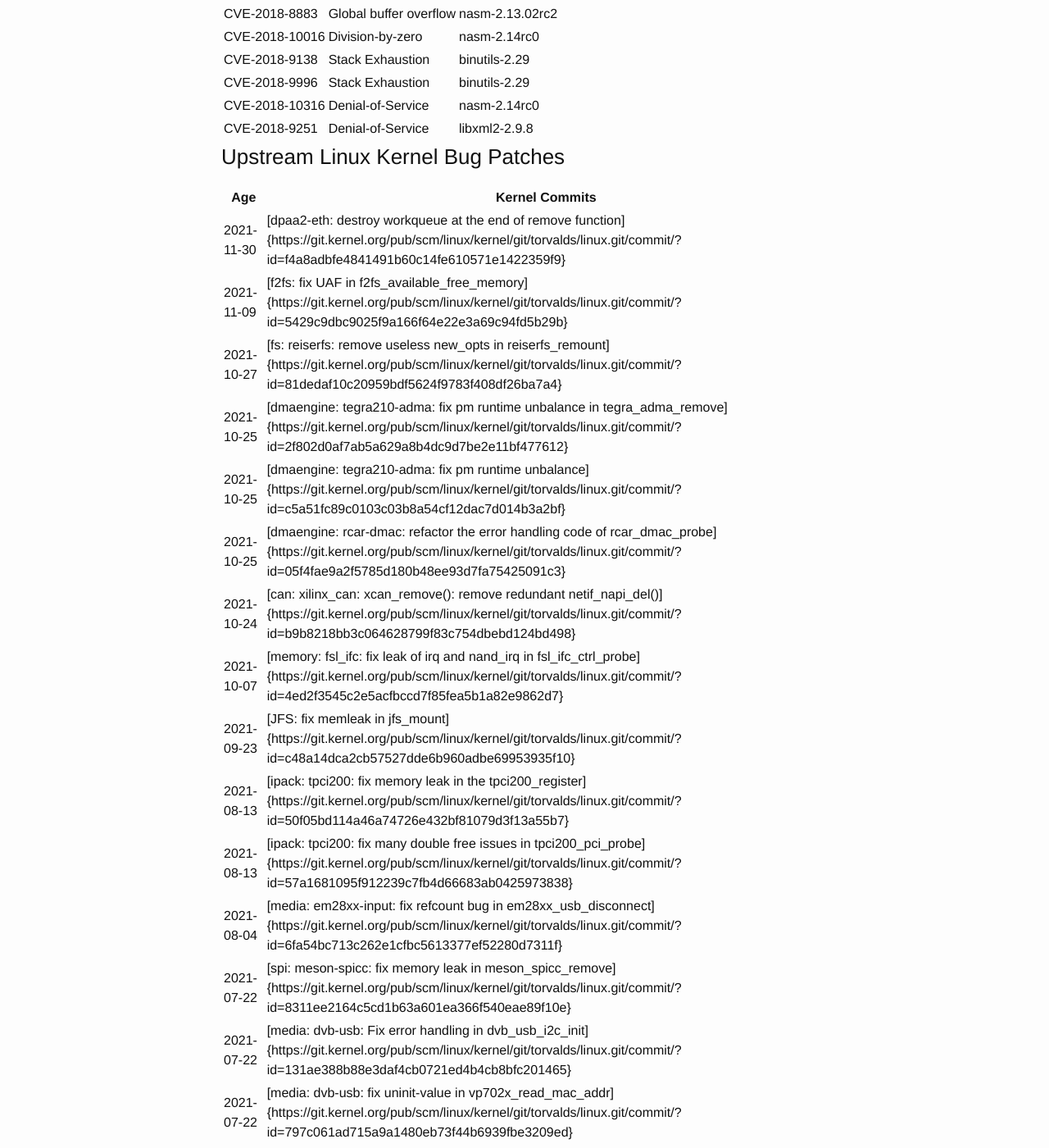
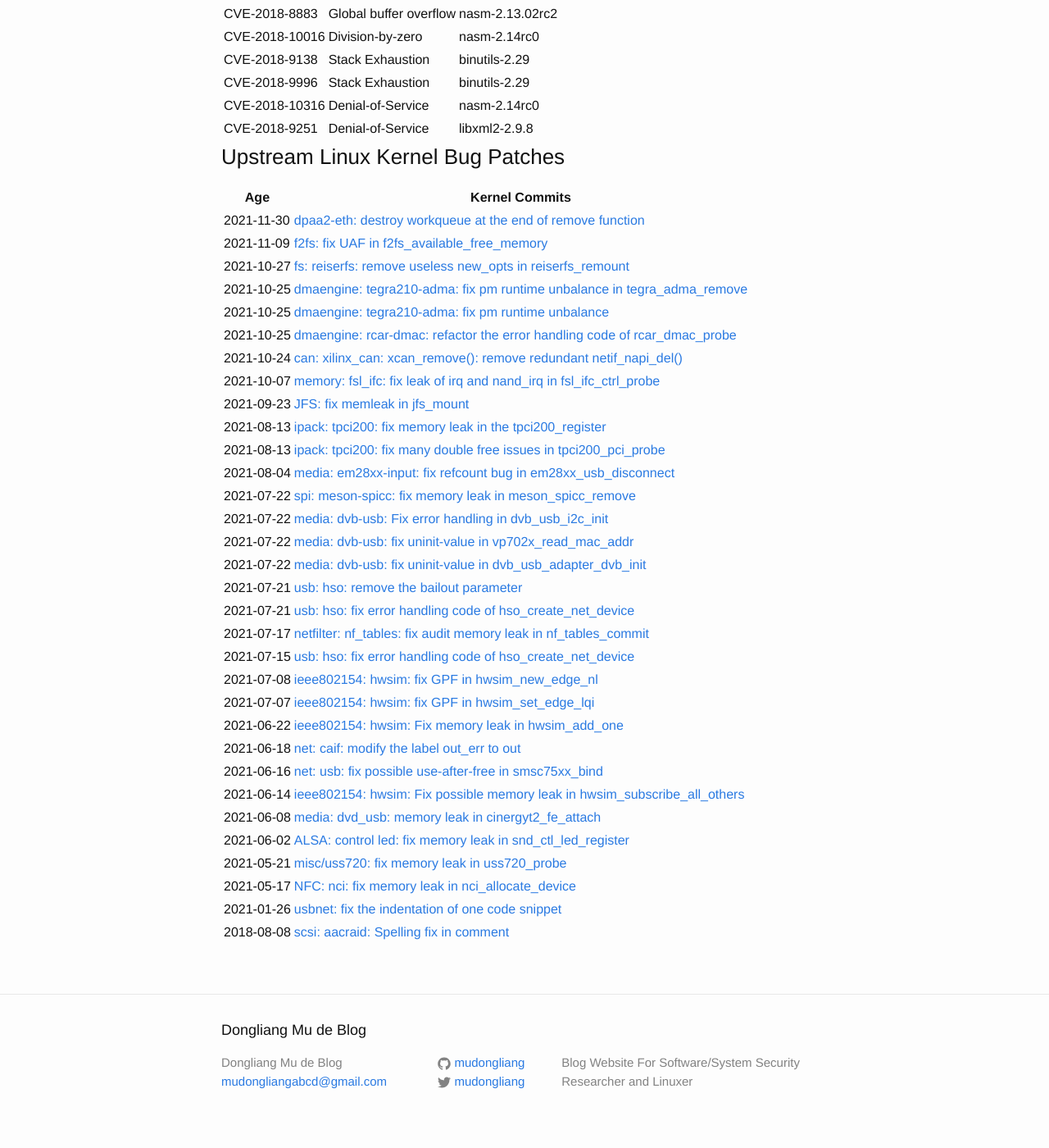
Before and after one commit to mudongliang/mudongliang.github.io, a Jekyll site: the page built from about/about.md, in a window 1280 px wide and 1400 px high, scrolled down 3745 px. Shown: the whole window at 82% size. Built offline with Jekyll 4.4.1, drawn with Linux system fonts in a browser that asks for light colours; some of the changed text lies outside the part shown.

Commit message:
fix a syntax issue

```diff
--- a/about/about.md
+++ b/about/about.md
@@ -152,35 +152,35 @@ IEEE Transactions on Software Engineering
 
 |     Age    | Kernel Commits |
 | ---------- | -------------- |
-| 2021-11-30 | [dpaa2-eth: destroy workqueue at the end of remove function]{https://git.kernel.org/pub/scm/linux/kernel/git/torvalds/linux.git/commit/?id=f4a8adbfe4841491b60c14fe610571e1422359f9} |
-| 2021-11-09 | [f2fs: fix UAF in f2fs_available_free_memory]{https://git.kernel.org/pub/scm/linux/kernel/git/torvalds/linux.git/commit/?id=5429c9dbc9025f9a166f64e22e3a69c94fd5b29b} |
-| 2021-10-27 | [fs: reiserfs: remove useless new_opts in reiserfs_remount]{https://git.kernel.org/pub/scm/linux/kernel/git/torvalds/linux.git/commit/?id=81dedaf10c20959bdf5624f9783f408df26ba7a4} |
-| 2021-10-25 | [dmaengine: tegra210-adma: fix pm runtime unbalance in tegra_adma_remove]{https://git.kernel.org/pub/scm/linux/kernel/git/torvalds/linux.git/commit/?id=2f802d0af7ab5a629a8b4dc9d7be2e11bf477612} |
-| 2021-10-25 | [dmaengine: tegra210-adma: fix pm runtime unbalance]{https://git.kernel.org/pub/scm/linux/kernel/git/torvalds/linux.git/commit/?id=c5a51fc89c0103c03b8a54cf12dac7d014b3a2bf} |
-| 2021-10-25 | [dmaengine: rcar-dmac: refactor the error handling code of rcar_dmac_probe]{https://git.kernel.org/pub/scm/linux/kernel/git/torvalds/linux.git/commit/?id=05f4fae9a2f5785d180b48ee93d7fa75425091c3} |
-| 2021-10-24 | [can: xilinx_can: xcan_remove(): remove redundant netif_napi_del()]{https://git.kernel.org/pub/scm/linux/kernel/git/torvalds/linux.git/commit/?id=b9b8218bb3c064628799f83c754dbebd124bd498} |
-| 2021-10-07 | [memory: fsl_ifc: fix leak of irq and nand_irq in fsl_ifc_ctrl_probe]{https://git.kernel.org/pub/scm/linux/kernel/git/torvalds/linux.git/commit/?id=4ed2f3545c2e5acfbccd7f85fea5b1a82e9862d7} |
-| 2021-09-23 | [JFS: fix memleak in jfs_mount]{https://git.kernel.org/pub/scm/linux/kernel/git/torvalds/linux.git/commit/?id=c48a14dca2cb57527dde6b960adbe69953935f10} |
-| 2021-08-13 | [ipack: tpci200: fix memory leak in the tpci200_register]{https://git.kernel.org/pub/scm/linux/kernel/git/torvalds/linux.git/commit/?id=50f05bd114a46a74726e432bf81079d3f13a55b7} |
-| 2021-08-13 | [ipack: tpci200: fix many double free issues in tpci200_pci_probe]{https://git.kernel.org/pub/scm/linux/kernel/git/torvalds/linux.git/commit/?id=57a1681095f912239c7fb4d66683ab0425973838} |
-| 2021-08-04 | [media: em28xx-input: fix refcount bug in em28xx_usb_disconnect]{https://git.kernel.org/pub/scm/linux/kernel/git/torvalds/linux.git/commit/?id=6fa54bc713c262e1cfbc5613377ef52280d7311f} |
-| 2021-07-22 | [spi: meson-spicc: fix memory leak in meson_spicc_remove]{https://git.kernel.org/pub/scm/linux/kernel/git/torvalds/linux.git/commit/?id=8311ee2164c5cd1b63a601ea366f540eae89f10e} |
-| 2021-07-22 | [media: dvb-usb: Fix error handling in dvb_usb_i2c_init]{https://git.kernel.org/pub/scm/linux/kernel/git/torvalds/linux.git/commit/?id=131ae388b88e3daf4cb0721ed4b4cb8bfc201465} |
-| 2021-07-22 | [media: dvb-usb: fix uninit-value in vp702x_read_mac_addr]{https://git.kernel.org/pub/scm/linux/kernel/git/torvalds/linux.git/commit/?id=797c061ad715a9a1480eb73f44b6939fbe3209ed} |
-| 2021-07-22 | [media: dvb-usb: fix uninit-value in dvb_usb_adapter_dvb_init]{https://git.kernel.org/pub/scm/linux/kernel/git/torvalds/linux.git/commit/?id=c5453769f77ce19a5b03f1f49946fd3f8a374009} |
-| 2021-07-21 | [usb: hso: remove the bailout parameter]{https://git.kernel.org/pub/scm/linux/kernel/git/torvalds/linux.git/commit/?id=dcb713d53e2eadf42b878c12a471e74dc6ed3145} |
-| 2021-07-21 | [usb: hso: fix error handling code of hso_create_net_device]{https://git.kernel.org/pub/scm/linux/kernel/git/torvalds/linux.git/commit/?id=788e67f18d797abbd48a96143511261f4f3b4f21} |
-| 2021-07-17 | [netfilter: nf_tables: fix audit memory leak in nf_tables_commit]{https://git.kernel.org/pub/scm/linux/kernel/git/torvalds/linux.git/commit/?id=cfbe3650dd3ef2ea9a4420ca89d9a4df98af3fb6} |
-| 2021-07-15 | [usb: hso: fix error handling code of hso_create_net_device]{https://git.kernel.org/pub/scm/linux/kernel/git/torvalds/linux.git/commit/?id=a6ecfb39ba9d7316057cea823b196b734f6b18ca} |
-| 2021-07-08 | [ieee802154: hwsim: fix GPF in hwsim_new_edge_nl]{https://git.kernel.org/pub/scm/linux/kernel/git/torvalds/linux.git/commit/?id=889d0e7dc68314a273627d89cbb60c09e1cc1c25} |
-| 2021-07-07 | [ieee802154: hwsim: fix GPF in hwsim_set_edge_lqi]{https://git.kernel.org/pub/scm/linux/kernel/git/torvalds/linux.git/commit/?id=e9faf53c5a5d01f6f2a09ae28ec63a3bbd6f64fd} |
-| 2021-06-22 | [ieee802154: hwsim: Fix memory leak in hwsim_add_one]{https://git.kernel.org/pub/scm/linux/kernel/git/torvalds/linux.git/commit/?id=28a5501c3383f0e6643012c187b7c2027ef42aea} |
-| 2021-06-18 | [net: caif: modify the label out_err to out]{https://git.kernel.org/pub/scm/linux/kernel/git/torvalds/linux.git/commit/?id=9fd2bc3206b31c8ff6d54d643730d4c3470471d6} |
-| 2021-06-16 | [net: usb: fix possible use-after-free in smsc75xx_bind]{https://git.kernel.org/pub/scm/linux/kernel/git/torvalds/linux.git/commit/?id=56b786d86694e079d8aad9b314e015cd4ac02a3d} |
-| 2021-06-14 | [ieee802154: hwsim: Fix possible memory leak in hwsim_subscribe_all_others]{https://git.kernel.org/pub/scm/linux/kernel/git/torvalds/linux.git/commit/?id=ab372c2293f5d0b279f31c8d768566ea37602dc9} |
-| 2021-06-08 | [media: dvd_usb: memory leak in cinergyt2_fe_attach]{https://git.kernel.org/pub/scm/linux/kernel/git/torvalds/linux.git/commit/?id=9ad1efee086e0e913914fa2b2173efb830bad68c} |
-| 2021-06-02 | [ALSA: control led: fix memory leak in snd_ctl_led_register]{https://git.kernel.org/pub/scm/linux/kernel/git/torvalds/linux.git/commit/?id=3ae72f6ab9c1f688bd578cdc252dabce65fdaf57} |
-| 2021-05-21 | [misc/uss720: fix memory leak in uss720_probe]{https://git.kernel.org/pub/scm/linux/kernel/git/torvalds/linux.git/commit/?id=dcb4b8ad6a448532d8b681b5d1a7036210b622de} |
-| 2021-05-17 | [NFC: nci: fix memory leak in nci_allocate_device]{https://git.kernel.org/pub/scm/linux/kernel/git/torvalds/linux.git/commit/?id=e0652f8bb44d6294eeeac06d703185357f25d50b} |
-| 2021-01-26 | [usbnet: fix the indentation of one code snippet]{https://git.kernel.org/pub/scm/linux/kernel/git/torvalds/linux.git/commit/?id=2961f562bb7b8b3cbaeaf5d9f0ea0fa8e72cc066} |
-| 2018-08-08 | [scsi: aacraid: Spelling fix in comment]{https://git.kernel.org/pub/scm/linux/kernel/git/torvalds/linux.git/commit/?id=d98e000cc79e740f0c9e2dee59cd4b12a2f11a52} |
+| 2021-11-30 | [dpaa2-eth: destroy workqueue at the end of remove function](https://git.kernel.org/pub/scm/linux/kernel/git/torvalds/linux.git/commit/?id=f4a8adbfe4841491b60c14fe610571e1422359f9) |
+| 2021-11-09 | [f2fs: fix UAF in f2fs_available_free_memory](https://git.kernel.org/pub/scm/linux/kernel/git/torvalds/linux.git/commit/?id=5429c9dbc9025f9a166f64e22e3a69c94fd5b29b) |
+| 2021-10-27 | [fs: reiserfs: remove useless new_opts in reiserfs_remount](https://git.kernel.org/pub/scm/linux/kernel/git/torvalds/linux.git/commit/?id=81dedaf10c20959bdf5624f9783f408df26ba7a4) |
+| 2021-10-25 | [dmaengine: tegra210-adma: fix pm runtime unbalance in tegra_adma_remove](https://git.kernel.org/pub/scm/linux/kernel/git/torvalds/linux.git/commit/?id=2f802d0af7ab5a629a8b4dc9d7be2e11bf477612) |
+| 2021-10-25 | [dmaengine: tegra210-adma: fix pm runtime unbalance](https://git.kernel.org/pub/scm/linux/kernel/git/torvalds/linux.git/commit/?id=c5a51fc89c0103c03b8a54cf12dac7d014b3a2bf) |
+| 2021-10-25 | [dmaengine: rcar-dmac: refactor the error handling code of rcar_dmac_probe](https://git.kernel.org/pub/scm/linux/kernel/git/torvalds/linux.git/commit/?id=05f4fae9a2f5785d180b48ee93d7fa75425091c3) |
+| 2021-10-24 | [can: xilinx_can: xcan_remove(): remove redundant netif_napi_del()](https://git.kernel.org/pub/scm/linux/kernel/git/torvalds/linux.git/commit/?id=b9b8218bb3c064628799f83c754dbebd124bd498) |
+| 2021-10-07 | [memory: fsl_ifc: fix leak of irq and nand_irq in fsl_ifc_ctrl_probe](https://git.kernel.org/pub/scm/linux/kernel/git/torvalds/linux.git/commit/?id=4ed2f3545c2e5acfbccd7f85fea5b1a82e9862d7) |
+| 2021-09-23 | [JFS: fix memleak in jfs_mount](https://git.kernel.org/pub/scm/linux/kernel/git/torvalds/linux.git/commit/?id=c48a14dca2cb57527dde6b960adbe69953935f10) |
+| 2021-08-13 | [ipack: tpci200: fix memory leak in the tpci200_register](https://git.kernel.org/pub/scm/linux/kernel/git/torvalds/linux.git/commit/?id=50f05bd114a46a74726e432bf81079d3f13a55b7) |
+| 2021-08-13 | [ipack: tpci200: fix many double free issues in tpci200_pci_probe](https://git.kernel.org/pub/scm/linux/kernel/git/torvalds/linux.git/commit/?id=57a1681095f912239c7fb4d66683ab0425973838) |
+| 2021-08-04 | [media: em28xx-input: fix refcount bug in em28xx_usb_disconnect](https://git.kernel.org/pub/scm/linux/kernel/git/torvalds/linux.git/commit/?id=6fa54bc713c262e1cfbc5613377ef52280d7311f) |
+| 2021-07-22 | [spi: meson-spicc: fix memory leak in meson_spicc_remove](https://git.kernel.org/pub/scm/linux/kernel/git/torvalds/linux.git/commit/?id=8311ee2164c5cd1b63a601ea366f540eae89f10e) |
+| 2021-07-22 | [media: dvb-usb: Fix error handling in dvb_usb_i2c_init](https://git.kernel.org/pub/scm/linux/kernel/git/torvalds/linux.git/commit/?id=131ae388b88e3daf4cb0721ed4b4cb8bfc201465) |
+| 2021-07-22 | [media: dvb-usb: fix uninit-value in vp702x_read_mac_addr](https://git.kernel.org/pub/scm/linux/kernel/git/torvalds/linux.git/commit/?id=797c061ad715a9a1480eb73f44b6939fbe3209ed) |
+| 2021-07-22 | [media: dvb-usb: fix uninit-value in dvb_usb_adapter_dvb_init](https://git.kernel.org/pub/scm/linux/kernel/git/torvalds/linux.git/commit/?id=c5453769f77ce19a5b03f1f49946fd3f8a374009) |
+| 2021-07-21 | [usb: hso: remove the bailout parameter](https://git.kernel.org/pub/scm/linux/kernel/git/torvalds/linux.git/commit/?id=dcb713d53e2eadf42b878c12a471e74dc6ed3145) |
+| 2021-07-21 | [usb: hso: fix error handling code of hso_create_net_device](https://git.kernel.org/pub/scm/linux/kernel/git/torvalds/linux.git/commit/?id=788e67f18d797abbd48a96143511261f4f3b4f21) |
+| 2021-07-17 | [netfilter: nf_tables: fix audit memory leak in nf_tables_commit](https://git.kernel.org/pub/scm/linux/kernel/git/torvalds/linux.git/commit/?id=cfbe3650dd3ef2ea9a4420ca89d9a4df98af3fb6) |
+| 2021-07-15 | [usb: hso: fix error handling code of hso_create_net_device](https://git.kernel.org/pub/scm/linux/kernel/git/torvalds/linux.git/commit/?id=a6ecfb39ba9d7316057cea823b196b734f6b18ca) |
+| 2021-07-08 | [ieee802154: hwsim: fix GPF in hwsim_new_edge_nl](https://git.kernel.org/pub/scm/linux/kernel/git/torvalds/linux.git/commit/?id=889d0e7dc68314a273627d89cbb60c09e1cc1c25) |
+| 2021-07-07 | [ieee802154: hwsim: fix GPF in hwsim_set_edge_lqi](https://git.kernel.org/pub/scm/linux/kernel/git/torvalds/linux.git/commit/?id=e9faf53c5a5d01f6f2a09ae28ec63a3bbd6f64fd) |
+| 2021-06-22 | [ieee802154: hwsim: Fix memory leak in hwsim_add_one](https://git.kernel.org/pub/scm/linux/kernel/git/torvalds/linux.git/commit/?id=28a5501c3383f0e6643012c187b7c2027ef42aea) |
+| 2021-06-18 | [net: caif: modify the label out_err to out](https://git.kernel.org/pub/scm/linux/kernel/git/torvalds/linux.git/commit/?id=9fd2bc3206b31c8ff6d54d643730d4c3470471d6) |
+| 2021-06-16 | [net: usb: fix possible use-after-free in smsc75xx_bind](https://git.kernel.org/pub/scm/linux/kernel/git/torvalds/linux.git/commit/?id=56b786d86694e079d8aad9b314e015cd4ac02a3d) |
+| 2021-06-14 | [ieee802154: hwsim: Fix possible memory leak in hwsim_subscribe_all_others](https://git.kernel.org/pub/scm/linux/kernel/git/torvalds/linux.git/commit/?id=ab372c2293f5d0b279f31c8d768566ea37602dc9) |
+| 2021-06-08 | [media: dvd_usb: memory leak in cinergyt2_fe_attach](https://git.kernel.org/pub/scm/linux/kernel/git/torvalds/linux.git/commit/?id=9ad1efee086e0e913914fa2b2173efb830bad68c) |
+| 2021-06-02 | [ALSA: control led: fix memory leak in snd_ctl_led_register](https://git.kernel.org/pub/scm/linux/kernel/git/torvalds/linux.git/commit/?id=3ae72f6ab9c1f688bd578cdc252dabce65fdaf57) |
+| 2021-05-21 | [misc/uss720: fix memory leak in uss720_probe](https://git.kernel.org/pub/scm/linux/kernel/git/torvalds/linux.git/commit/?id=dcb4b8ad6a448532d8b681b5d1a7036210b622de) |
+| 2021-05-17 | [NFC: nci: fix memory leak in nci_allocate_device](https://git.kernel.org/pub/scm/linux/kernel/git/torvalds/linux.git/commit/?id=e0652f8bb44d6294eeeac06d703185357f25d50b) |
+| 2021-01-26 | [usbnet: fix the indentation of one code snippet](https://git.kernel.org/pub/scm/linux/kernel/git/torvalds/linux.git/commit/?id=2961f562bb7b8b3cbaeaf5d9f0ea0fa8e72cc066) |
+| 2018-08-08 | [scsi: aacraid: Spelling fix in comment](https://git.kernel.org/pub/scm/linux/kernel/git/torvalds/linux.git/commit/?id=d98e000cc79e740f0c9e2dee59cd4b12a2f11a52) |
```
